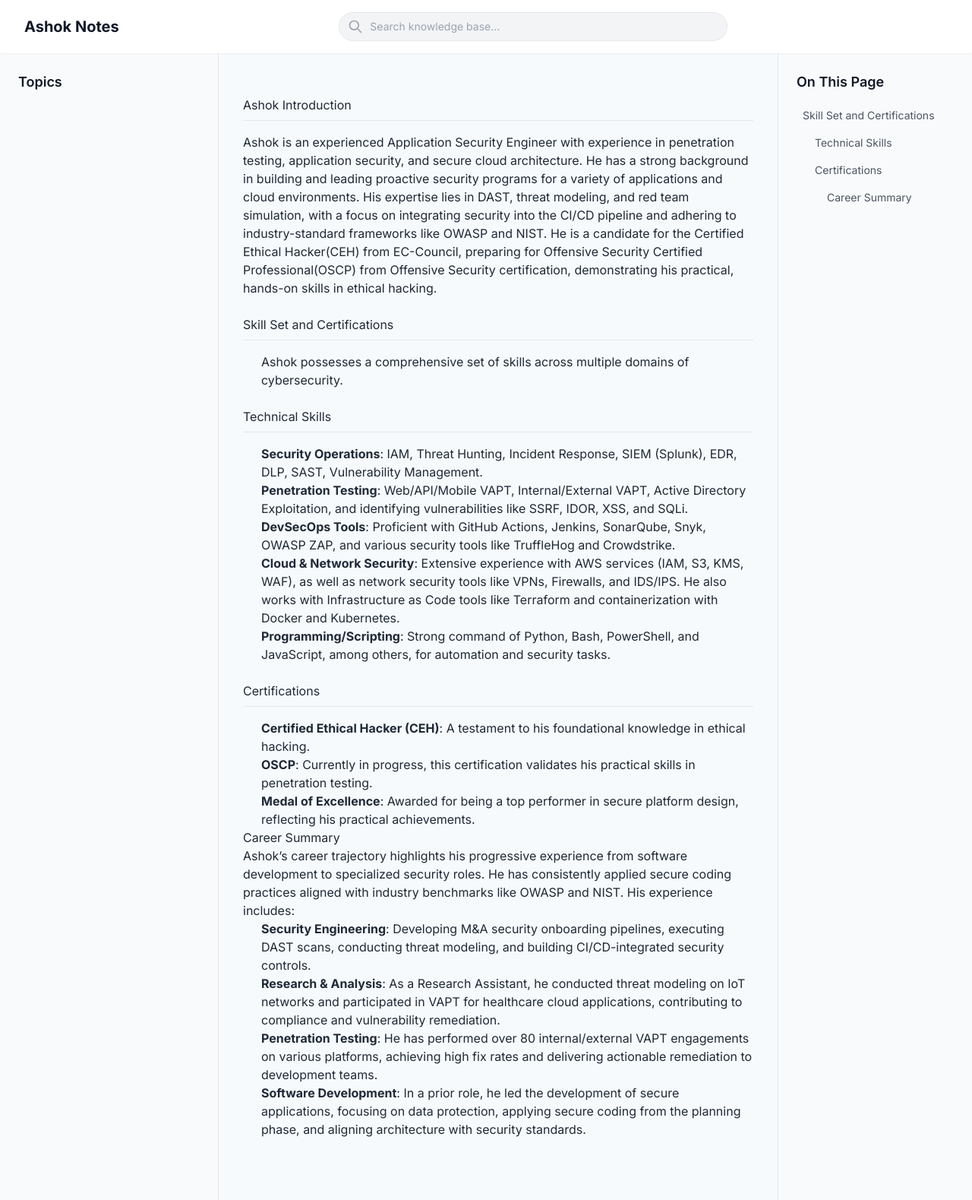
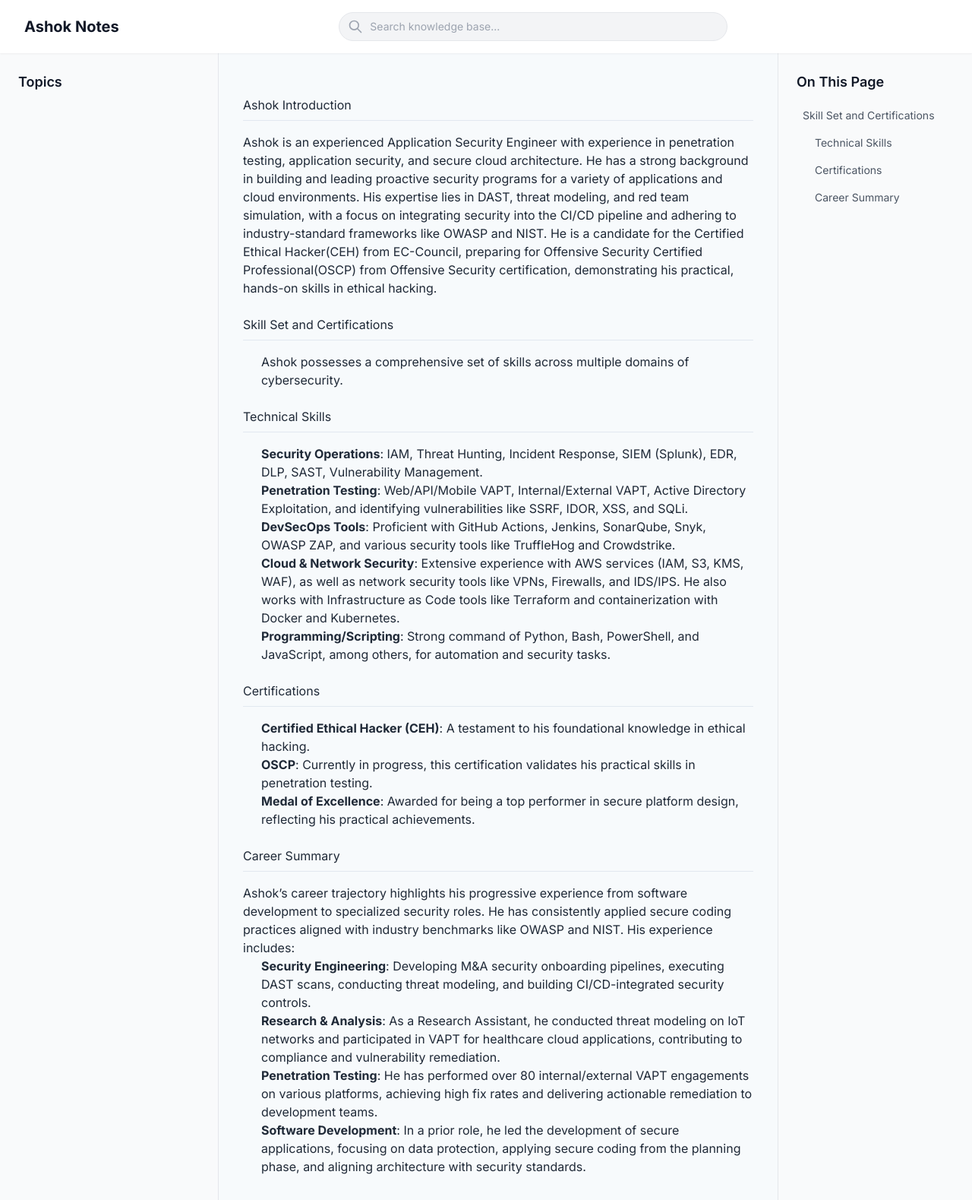
Before and after one commit to ashok5141/ashok5141.github.io, a Jekyll site: the page built from index.md, in a window 1280 px wide. Shown: the whole page at 76% size. Built offline with Jekyll 4.4.1, drawn with Linux system fonts in a browser that asks for light colours; nearby versions of some CDN libraries.

Commit message:
With all the related data update

```diff
--- a/index.md
+++ b/index.md
@@ -28,7 +28,8 @@
 - **OSCP**: Currently in progress, this certification validates his practical skills in penetration testing.
 - **Medal of Excellence**: Awarded for being a top performer in secure platform design, reflecting his practical achievements.
 
-#### Career Summary
+
+### Career Summary
 
 > Ashok's career trajectory highlights his progressive experience from software development to specialized security roles. He has consistently applied secure coding practices aligned with industry benchmarks like OWASP and NIST. His experience includes:
 
```
